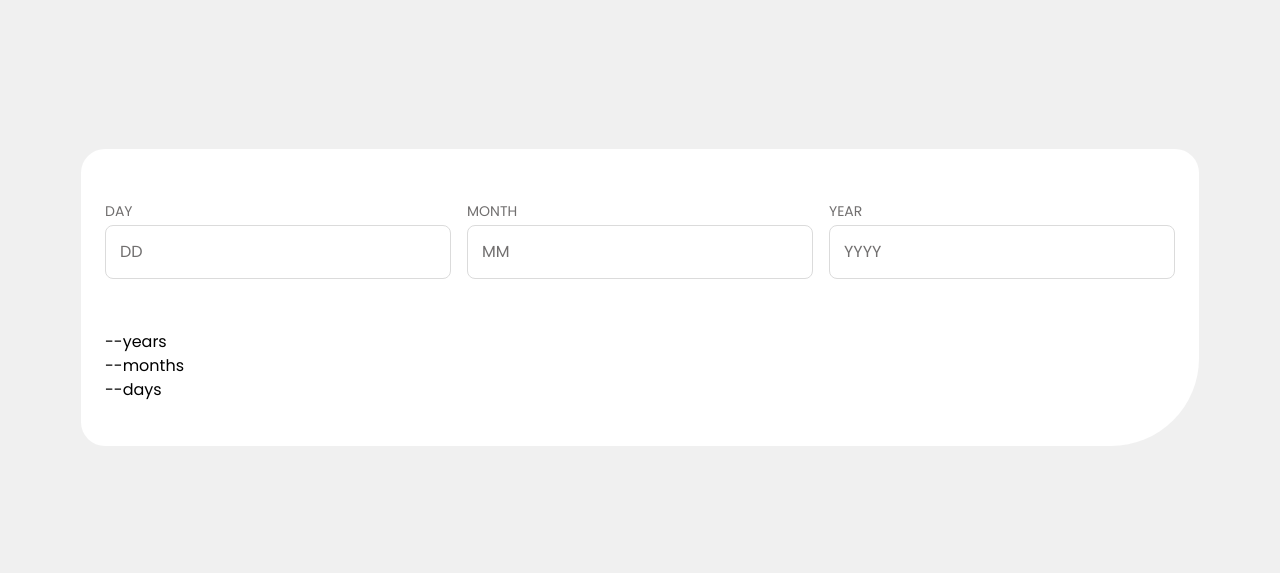
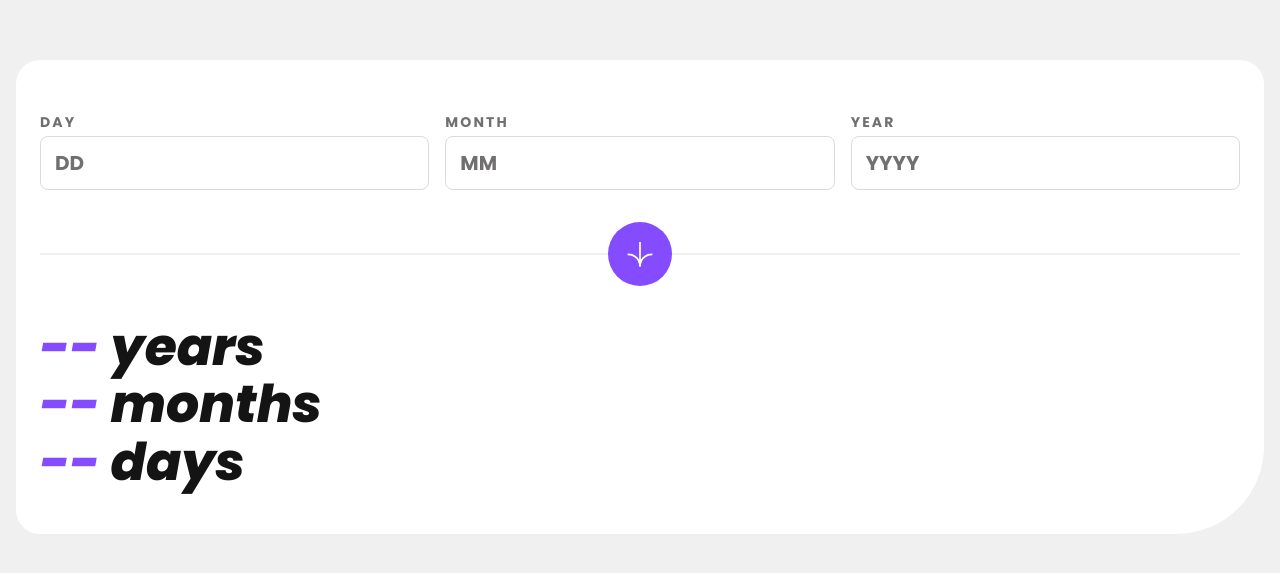
Before and after one commit to lucasweidas/age-calculator-app, a React (Vite) app: page / in a window 1280 px wide. Shown: the part 103-676 px from the top of the page. Built offline with nearby package versions, Linux system fonts and the light colour scheme.

Commit message:
Add date validation and format

```diff
--- a/src/components/Card.jsx
+++ b/src/components/Card.jsx
@@ -1,61 +1,112 @@
+import { useRef, useState } from 'react';
+import { validateDate } from '../util/date';
+import { getPassedTime } from '../util/time';
+
+const initialResult = {
+  years: '--',
+  months: '--',
+  days: '--',
+};
+
+const initialError = {
+  year: null,
+  month: null,
+  day: null,
+  isInvalidDate: false,
+};
+
 export default function Card() {
+  const [result, setResult] = useState(initialResult);
+  const [error, setError] = useState(initialError);
+  const dayRef = useRef();
+  const monthRef = useRef();
+  const yearRef = useRef();
+
+  function handleSubmit(e) {
+    e.preventDefault();
+
+    const year = yearRef.current.value;
+    const month = monthRef.current.value;
+    const day = dayRef.current.value;
+    const validation = validateDate(year, month, day);
+    setError(validation);
+    console.log(validation);
+    if (validation.day || validation.month || validation.year) {
+      setResult(initialResult);
+      return;
+    }
+    const birthDate = new Date(year, month - 1, day);
+    // setResult({
+    //   years: birthDate.getFullYear(),
+    //   months: birthDate.getMonth(),
+    //   days: birthDate.getDate(),
+    // });
+    console.log(getPassedTime(year, month, day));
+    console.log(Intl.DateTimeFormat().format(birthDate));
+  }
+
   return (
     <div className="rounded-3xl rounded-br-[5.5rem] bg-white px-6 pb-11 pt-[3.25rem]">
-      <form>
-        <div className="flex items-center gap-4">
+      <form onSubmit={handleSubmit}>
+        <div className="grid grid-cols-3 items-center gap-4 font-bold">
           <div className="flex flex-col gap-1">
-            <label className="text-sm font-normal uppercase text-neutral-550" htmlFor="day">
+            <label className="text-sm uppercase tracking-[0.15em] text-neutral-550" htmlFor="day">
               Day
             </label>
             <input
-              className="w-full rounded-lg border-[1px] border-neutral-250 p-3.5 text-neutral-900 placeholder:text-neutral-550"
+              ref={dayRef}
+              className="w-full rounded-lg border-[1px] border-neutral-250 px-3.5 py-3 text-xl text-neutral-900 placeholder:text-neutral-550"
               type="text"
               id="day"
               placeholder="DD"
             />
           </div>
           <div className="flex flex-col gap-1">
-            <label className="text-sm font-normal uppercase text-neutral-550" htmlFor="month">
+            <label className="text-sm uppercase tracking-[0.15em] text-neutral-550" htmlFor="month">
               Month
             </label>
             <input
-              className="w-full rounded-lg border-[1px] border-neutral-250 p-3.5 text-neutral-900 placeholder:text-neutral-550"
+              ref={monthRef}
+              className="w-full rounded-lg border-[1px] border-neutral-250 px-3.5 py-3 text-xl text-neutral-900 placeholder:text-neutral-550"
               type="text"
               id="month"
               placeholder="MM"
             />
           </div>
           <div className="flex flex-col gap-1">
-            <label className="text-sm font-normal uppercase text-neutral-550" htmlFor="year">
+            <label className="text-sm uppercase tracking-[0.15em] text-neutral-550" htmlFor="year">
               Year
             </label>
             <input
-              className="w-full rounded-lg border-[1px] border-neutral-250 p-3.5 text-neutral-900 placeholder:text-neutral-550"
+              ref={yearRef}
+              className="w-full rounded-lg border-[1px] border-neutral-250 px-3.5 py-3 text-xl text-neutral-900 placeholder:text-neutral-550"
               type="text"
               id="year"
               placeholder="YYYY"
             />
           </div>
         </div>
-        <div>
-          <button type="submit" aria-label="submit form">
-            <svg xmlns="http://www.w3.org/2000/svg" width="46" height="44" viewBox="0 0 46 44">
-              <g fill="none" stroke="#FFF" strokeWidth="2">
-                <path d="M1 22.019C8.333 21.686 23 25.616 23 44M23 44V0M45 22.019C37.667 21.686 23 25.616 23 44" />
-              </g>
-            </svg>
+        <div className="relative isolate my-8 flex items-center justify-center before:absolute before:-z-[1] before:h-0.5 before:w-full before:bg-neutral-150">
+          <button className="flex h-16 w-16 items-center justify-center rounded-full bg-purple-450" type="submit" aria-label="submit form">
+            <span className="block h-[24px] w-[26px]">
+              <svg xmlns="http://www.w3.org/2000/svg" viewBox="0 0 46 44">
+                <g fill="none" stroke="#FFF" strokeWidth="3">
+                  <path d="M1 22.019C8.333 21.686 23 25.616 23 44M23 44V0M45 22.019C37.667 21.686 23 25.616 23 44" />
+                </g>
+              </svg>
+            </span>
           </button>
         </div>
       </form>
       <div>
-        <p>
-          <span>--</span>years
+        <p className="text-[3.25rem] font-extrabold italic leading-[1.1] text-neutral-900">
+          <span className="text-purple-450">{result.years}</span> years
         </p>
-        <p>
-          <span>--</span>months
+        <p className="text-[3.25rem] font-extrabold italic leading-[1.1] text-neutral-900">
+          <span className="text-purple-450">{result.months}</span> months
         </p>
-        <p>
-          <span>--</span>days
+        <p className="text-[3.25rem] font-extrabold italic leading-[1.1] text-neutral-900">
+          <span className="text-purple-450">{result.days}</span> days
         </p>
       </div>
     </div>
--- /dev/null
+++ b/src/util/date.js
@@ -0,0 +1,71 @@
+const MAX_MONTHS_DAYS = {
+  1: 31,
+  2: 28,
+  3: 31,
+  4: 30,
+  5: 31,
+  6: 30,
+  7: 31,
+  8: 31,
+  9: 30,
+  10: 31,
+  11: 30,
+  12: 31,
+};
+
+export function validateDate(year, month, day) {
+  const error = {
+    day: checkEmptiness(day) || validateDay(day),
+    month: checkEmptiness(month) || validateMonth(month),
+    year: checkEmptiness(year) || validateYear(year),
+    isInvalidDate: false,
+  };
+
+  if (!error.day && !error.month && !error.year) {
+    const date = Date.UTC(year, month - 1, day);
+    const now = Date.now();
+    if (date > now) {
+      error.year = 'Must be in the past';
+      return error;
+    }
+    if (day > MAX_MONTHS_DAYS[+month]) {
+      error.day = 'Must be a valid date';
+      error.isInvalidDate = true;
+    }
+    if (!error.year && +month === 2 && +day === 29 && !isLeapYear(year)) {
+      error.day = 'Must be a valid date';
+      error.isInvalidDate = true;
+    }
+  }
+  return error;
+}
+
+function checkEmptiness(value) {
+  return value === '' ? 'This field is required' : null;
+}
+
+function validateDay(day) {
+  if (day >= 1 && day <= 31) {
+    return null;
+  }
+  return 'Must be a valid day';
+}
+
+function validateMonth(month) {
+  if (month >= 1 && month <= 12) {
+    return null;
+  }
+  return 'Must be a valid month';
+}
+
+function validateYear(year) {
+  const today = new Date();
+  if (year <= today.getUTCFullYear()) {
+    return null;
+  }
+  return 'Must be in the past';
+}
+
+function isLeapYear(year) {
+  return year % 4 === 0;
+}
--- /dev/null
+++ b/src/util/time.js
@@ -0,0 +1,13 @@
+export function getPassedTime(year, month, day) {
+  const birthDate = Date.UTC(year, month - 1, day);
+  const now = Date.now();
+  const diff = now - birthDate;
+
+  const sec = Math.floor(diff / 1000);
+  const min = Math.floor(sec / 60);
+  const hh = Math.floor(min / 60);
+  const dd = Math.floor(hh / 24);
+  const mm = Math.floor(dd / 30);
+  const yyyy = Math.floor(mm / 12);
+  return { sec, min, hh, dd, mm, yyyy };
+}
```
